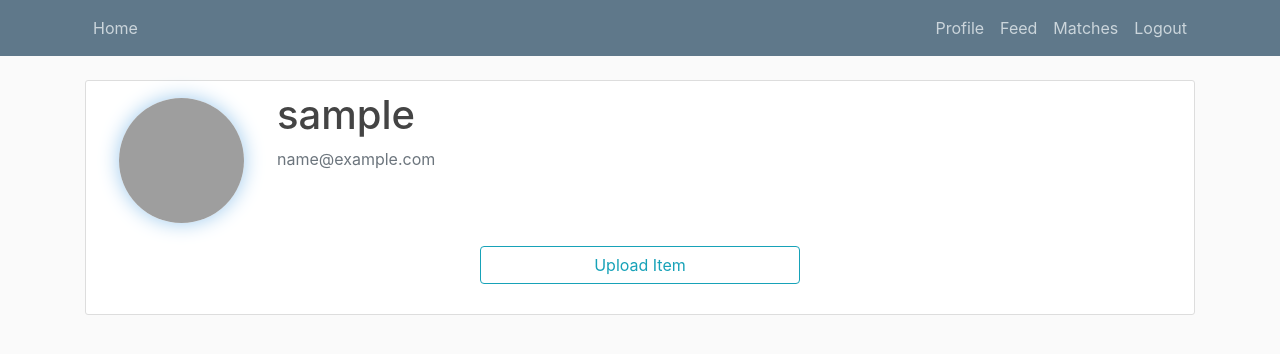
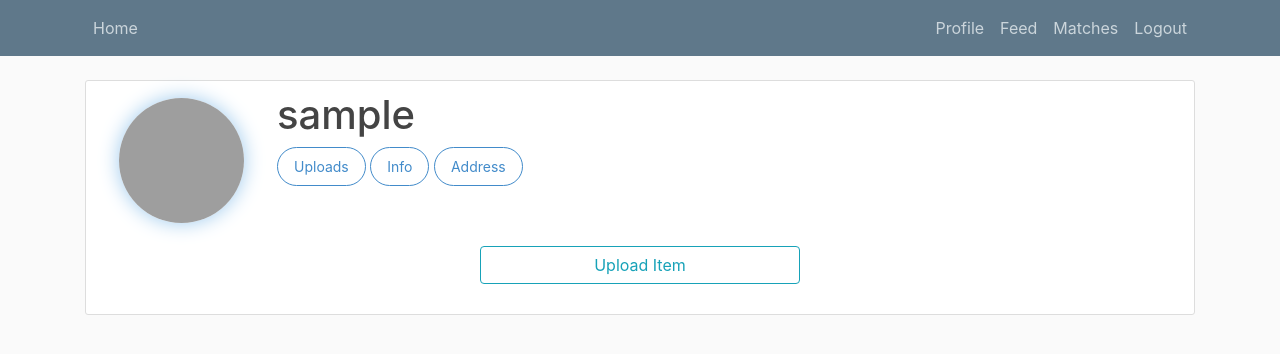
Before and after one commit to lukasmyth96/swapdrop, a Django app: page /profile/ in a window 1280 px wide. Shown: the top 354 px of the page. Run offline with Django 3.2, Linux system fonts and the light colour scheme; the visitor is signed in with stand-in values (Sample User, id 1); data that the repository does not hold is empty; some libraries are stand-ins or nearby versions; grey boxes are pictures that could not be loaded.

Commit message:
added simple pill tabs for now to navigate between profile pages

```diff
--- a/mysite/homepage/templates/homepage/base.html
+++ b/mysite/homepage/templates/homepage/base.html
@@ -11,6 +11,7 @@
     <link rel="stylesheet" href="https://maxcdn.bootstrapcdn.com/bootstrap/4.0.0/css/bootstrap.min.css" integrity="sha384-Gn5384xqQ1aoWXA+058RXPxPg6fy4IWvTNh0E263XmFcJlSAwiGgFAW/dAiS6JXm" crossorigin="anonymous">
     <link rel="stylesheet" type="text/css" href="{% static 'homepage/main.css' %}">
     <link rel="stylesheet" type="text/css" href="{% static 'users/main.css' %}">
+    <link rel="stylesheet" type="text/css" href="{% static 'users/pill.css' %}">
     <link rel="stylesheet" type="text/css" href="{% static 'matches/main.css' %}">
     <link rel="stylesheet" type="text/css" href="{% static 'homepage/image-picker.css' %}">
     <link rel="stylesheet" type="text/css" href="{% static 'homepage/image-picker.css' %}">
--- /dev/null
+++ b/mysite/users/static/users/pill.css
@@ -0,0 +1,104 @@
+.ba {
+    border-style: solid;
+    border-width: 1px;
+}
+
+.br-pill {
+    border-radius: 9999px;
+}
+
+.bw1 {
+    border-width: .125rem;
+}
+
+.bw2 {
+    border-width: .25rem;
+}
+
+.dib {
+    display: inline-block;
+}
+
+.fw6 {
+    font-weight: 600;
+}
+
+.tracked {
+    letter-spacing: .1em;
+}
+
+.link {
+    text-decoration: none;
+    transition: color .15s ease-in;
+}
+
+.link:link, .link:visited {
+    transition: color .15s ease-in;
+}
+
+.link:hover {
+    transition: color .15s ease-in;
+}
+
+.link:active {
+    transition: color .15s ease-in;
+}
+
+.link:focus {
+    transition: color .15s ease-in;
+    outline: 1px dotted currentColor;
+}
+
+
+.dark-blue {
+    color: #428bca;;
+}
+
+.bg-dark-blue {
+    background-color: #428bca;;
+}
+
+.pv2 {
+    padding-top: .5rem;
+    padding-bottom: .5rem;
+}
+
+.ph3 {
+    padding-left: 1rem;
+    padding-right: 1rem;
+}
+
+.mb2 {
+    margin-bottom: .5rem;
+}
+
+.mb4 {
+    margin-bottom: 2rem;
+}
+
+.mt4 {
+    margin-top: 2rem;
+}
+
+.ttu {
+    text-transform: uppercase;
+}
+
+.f6 {
+    font-size: .875rem;
+}
+
+.dim {
+    opacity: 1;
+    transition: opacity .15s ease-in;
+}
+
+.dim:hover, .dim:focus {
+    opacity: .5;
+    transition: opacity .15s ease-in;
+}
+
+.dim:active {
+    opacity: .8;
+    transition: opacity .15s ease-out;
+}
--- a/mysite/users/templates/users/profile_base.html
+++ b/mysite/users/templates/users/profile_base.html
@@ -8,8 +8,12 @@
         </a>
         <div class="media-body">
             <h2 class="account-heading">{{ user.username }}</h2>
-            <p class="text-secondary">{{ user.email }}</p>
+            <a class="f6 link dim br-pill ba ph3 pv2 mb2 dib dark-blue" href="{% url "profile" %}"> Uploads </a>
+            <a class="f6 link dim br-pill ba ph3 pv2 mb2 dib dark-blue" href="{% url "profile-info" %}"> Info </a>
+            <a class="f6 link dim br-pill ba ph3 pv2 mb2 dib dark-blue" href="{% url "shipping-address-info" %}"> Address </a>
         </div>
+
+
 
       </div>
       {% block profile_content %}{% endblock %}
```
